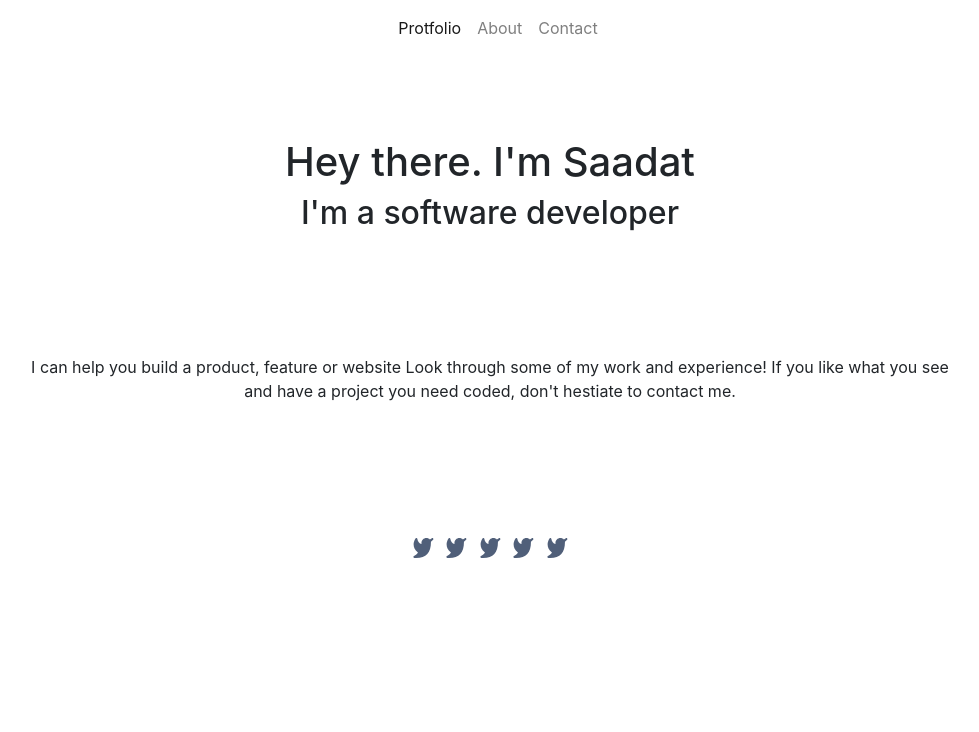
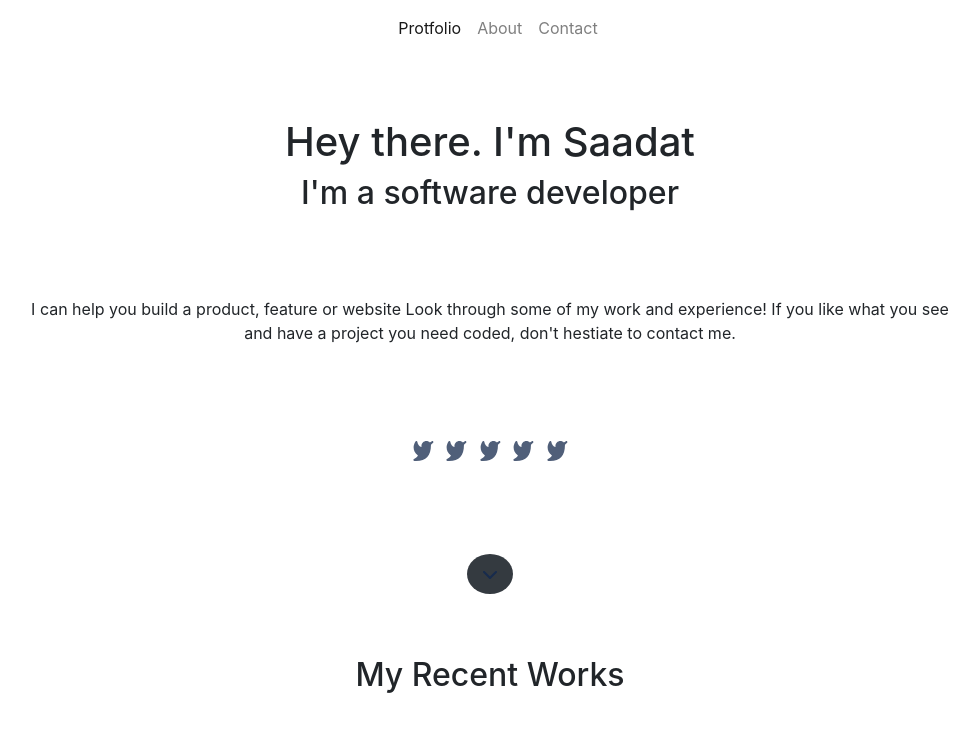
Before and after one commit to Saadat123456/Portfolio-Bootstrap, a website: page index.html in a window 1280 px wide. Shown: the whole page, without its empty margins (150-1129 px from the left). Drawn offline with nearby package versions, Linux system fonts and the light colour scheme.

Commit message:
Add Bottom Icon and Works Section

```diff
--- a/index.html
+++ b/index.html
@@ -65,6 +65,16 @@
             </li>
           </ul>
       </div>
+      <div class="row justify-content-center w-100">
+          <a href="#" class="rounded-circle bg-dark pl-3 pr-3 pt-2 pb-2"><img src="images/down-arrow.svg" alt="Down Arrow"></a>
+      </div>
+    </section>
+
+    <section class="Works justify-content-center">
+        <div class="section-heading">
+            <h2 class="text-center">My Recent Works</h2>
+        </div>
+
     </section>
 
     <!-- Optional JavaScript -->
```
Also changed, not shown: images/down-arrow.svg (added).
